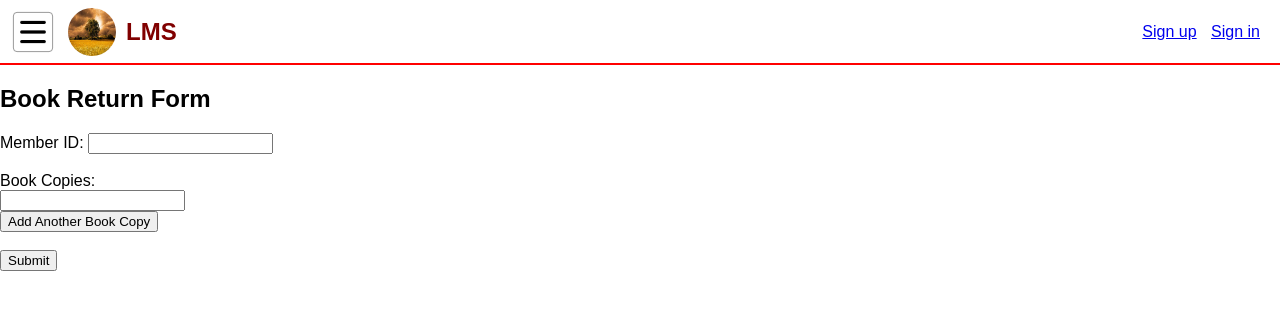
After one commit to jprajwal/library-management-system, a Django app: page /library/return-books in a window 1280 px wide. The commit adds this page. Shown: the top 310 px of the page. Run offline with Django 5.2, Linux system fonts and the light colour scheme.

Commit message:
implementation of book return workflow

```diff
--- a/library/views.py
+++ b/library/views.py
@@ -17,8 +17,9 @@ from .controllers import (AllBookDataGetter, AllCartItemDataGetter,
                           BookCopiesController, CartItemsController,
                           FilteredBookDataGetter, FilteredCartItemDataGetter,
                           OrderedBookDataGetter)
-from .models import Book, BookCopy, CartItem
+from .models import Book, BookCopy, CartItem, BookRent, Payment, PaymentStatus
 from .pagination import PaginatedData, Pagination
+from . import payment
 
 
 class Utils:
@@ -49,7 +50,7 @@ class Utils:
                 if key in request.GET:
                     filters.update(
                         {
-                            key: {
+key: {
                                 "matchby": matchby,
                                 "value": request.GET[key],
                             }
@@ -289,6 +290,123 @@ def lend_books(request: HttpRequest):
         )
 
 
+def return_books(request: HttpRequest):
+    try:
+        if request.method == "GET":
+            return render(request, template_name="book-return.html")
+        print(f"{request.POST}")
+        member_id = request.POST.get("member_id")
+        if member_id is None or User.objects.get(pk=member_id) is None:
+            print("member does not exist")
+            return form_failure(
+                request,
+                url=f"{reverse('return-books')}",
+                method="get",
+                msg=f"member {member_id} does not exist"
+            )
+        book_copies = request.POST.get("book_copies")
+        if book_copies is None or len(book_copies) == 0:
+            return form_failure(
+                request,
+                url=f"{reverse('return-books')}",
+                method="get",
+                msg="invalid request. book_copies is mandatory"
+            )
+
+        cost = 0
+        for book_copy in book_copies:
+            copy = BookCopy.objects.get(pk=book_copy)
+            if copy is None:
+                return form_failure(
+                    request,
+                    url=f"{reverse('return-books')}",
+                    method="get",
+                    msg=f"book copy {book_copy} does not exist",
+                )
+            elif BookRent.objects.get(bookcopy_id=book_copy) is None:
+                return form_failure(
+                    request,
+                    url=f"{reverse('return-books')}",
+                    method="get",
+                    msg=f"book copy {book_copy} is not borrowed",
+                )
+            book = copy.book_id
+            cost += book.rent_cost
+
+        payment_obj = models.Payment.objects.create(
+            payment_datetime=timezone.now(),
+        )
+        payment_id = payment_obj.pk
+
+        def callback(status):
+            p = Payment.objects.get(pk=payment_id)
+            assert p is not None
+            transaction = models.Transaction.objects.get(payment_id=payment_id)
+            assert transaction is not None
+            match status:
+                case payment.PaymentStatus.SUCCESS:
+                    p.payment_status = PaymentStatus.SUCCESS
+                case payment.PaymentStatus.FAILURE:
+                    p.payment_status = PaymentStatus.FAILURE
+                    transaction.transaction_status = models.TransactionStatus.FAILURE
+                case payment.PaymentStatus.PENDING:
+                    transaction.transaction_status = models.TransactionStatus.FAILURE
+                    p.save()
+                    transaction.save()
+                    raise Exception("unreachable code!")
+            p.save()
+            transaction.save()
+            for book_rent in models.BookRent.objects.filter(return_transaction_id=transaction):
+                try:
+                    if book_rent.status != models.BookRentStatus.BORROWED:
+                        raise Exception(f"data conlfict: book copy {book_rent.bookcopy_id.pk} is already returned")
+                    book_rent.status = models.BookRentStatus.RETURNED
+                    book_rent.end_date = date.today()
+                    book_rent.cost = ((book_rent.end_date - book_rent.start_date).days / 30) * book_rent.bookcopy_id.book_id.rent_cost
+                    book_rent.save()
+                except Exception as exc:
+                    transaction.transaction_status = models.TransactionStatus.FAILURE
+                    transaction.save()
+                    print(f"exception occured: {exc}")
+                    raise
+            return
+
+        payment.DummyPaymentManager().request(
+            payment.Cost(cost),
+            payment.get_bank_details(),
+            callback,
+        )
+        transaction = models.Transaction.objects.create(
+            member_id=User.objects.get(pk=member_id),
+            transaction_status=models.TransactionStatus.PENDING,
+            transaction_datetime=timezone.now(),
+            payment_id=payment_obj,
+        )
+        for book_copy in book_copies:
+            book_rent_obj = models.BookRent.objects.get(
+                bookcopy_id=BookCopy.objects.get(pk=book_copy),
+            )
+            book_rent_obj.return_transaction_id = transaction
+            book_rent_obj.save()
+
+        return render(
+            request,
+            template_name="form-success.html",
+            context={
+                "url": f"{reverse('return-books')}",
+                "method": "get",
+                "msg": GC.form_success_msg,
+            },
+        )
+    except Exception as exc:
+        return form_failure(
+            request,
+            url=f"{reverse('return-books')}",
+            method="get",
+            msg=f"Error: {str(exc)}"
+        )
+
+
 def form_success(request: HttpRequest, url: str, method: str, msg: str | None):
     return render(
         request,
--- a/lms/urls.py
+++ b/lms/urls.py
@@ -47,4 +47,5 @@ urlpatterns = [
     ),
     path("library/books", views.BooksView.as_view(), name="books-view"),
     path("library/lend-books", views.lend_books, name="lend-books"),
+    path("library/return-books", views.return_books, name="return-books"),
 ]
--- a/templates/base.html
+++ b/templates/base.html
@@ -19,8 +19,8 @@
                 <img id="menu-closer" src="{%static 'icons/x.png' %}">
                 <ul style="padding: 0px;">
                         <li class="cli" onclick="loadPage('/')">Catalog</li>
-                        <li class="cli" onclick="">Rent</li>
-                        <li class="cli" onclick="loadPage('/library/members/{{user.id}}/cartitems')">Cart</li>
+                        <li class="cli" onclick="loadPage('/library/lend-books')">Lend</li>
+                        <li class="cli" onclick="loadPage('/library/return-books')">return</li>
                         <li class="cli">Profile</li>
                 </ul>
         </div>
--- /dev/null
+++ b/templates/book-return.html
@@ -0,0 +1,32 @@
+{%extends "base.html"%}
+{% load static %}
+{%block body%}
+  <h2>Book Return Form</h2>
+
+  <form id="return-form" action="/library/return-books" method="post">
+    {% csrf_token %}
+    <label for="member-id">Member ID:</label>
+    <input type="number" id="member-id" name="member_id" required><br><br>
+
+    <div id="book-copy-list">
+      <label>Book Copies:</label><br>
+      <input type="text" name="book_copies" class="book-copy-input" required>
+    </div>
+
+    <button type="button" onclick="addBookCopyInput()">Add Another Book Copy</button><br><br>
+
+    <input type="submit" value="Submit">
+  </form>
+
+  <script>
+    function addBookCopyInput() {
+      const container = document.getElementById('book-copy-list');
+      const input = document.createElement('input');
+      input.type = 'text';
+      input.name = 'book_copies'; // allows multiple values to be sent as an array
+      input.className = 'book-copy-input';
+      container.appendChild(input);
+    }
+  </script>
+
+{%endblock%}
```
Also changed, not shown: library/models.py (+8 -1 lines), library/payment.py (added, +66 -0 lines), library/migrations/0011_rename_due_date_bookrent_end_date_and_more.py (added), 1 other file.
